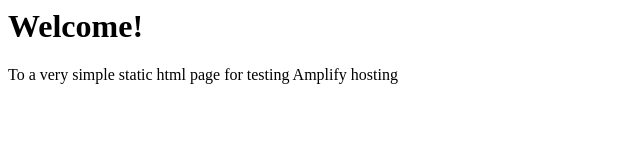
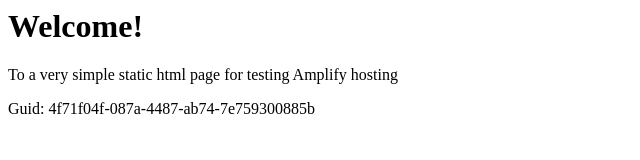
Before and after one commit to aws-aemilia-cmh/Github-PR-Commit-Integration-Test-DoNotTouch-Gith-OKSLNVO2-v1-prod-us-east-2, a website: page src/index.html in a window 1280 px wide. Shown: the whole page, without its empty margins (0-640 px from the left). Drawn offline with Linux system fonts and the light colour scheme.

Commit message:
commit from integ tests

```diff
--- a/src/index.html
+++ b/src/index.html
@@ -1,3 +1,5 @@
+
+
 <html lang="en">
 
 <head>
@@ -10,6 +12,6 @@
 <body>
     <h1>Welcome!</h1>
     <p>To a very simple static html page for testing Amplify hosting</p>
-</body>
+    <p>Guid: 4f71f04f-087a-4487-ab74-7e759300885b</p></body>
 
 </html>
```
